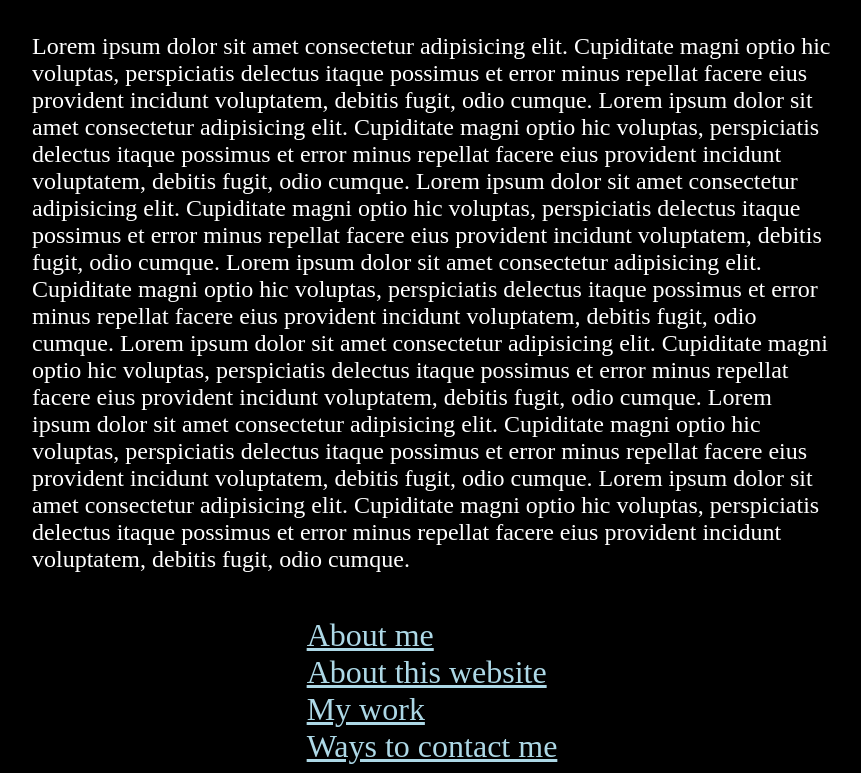
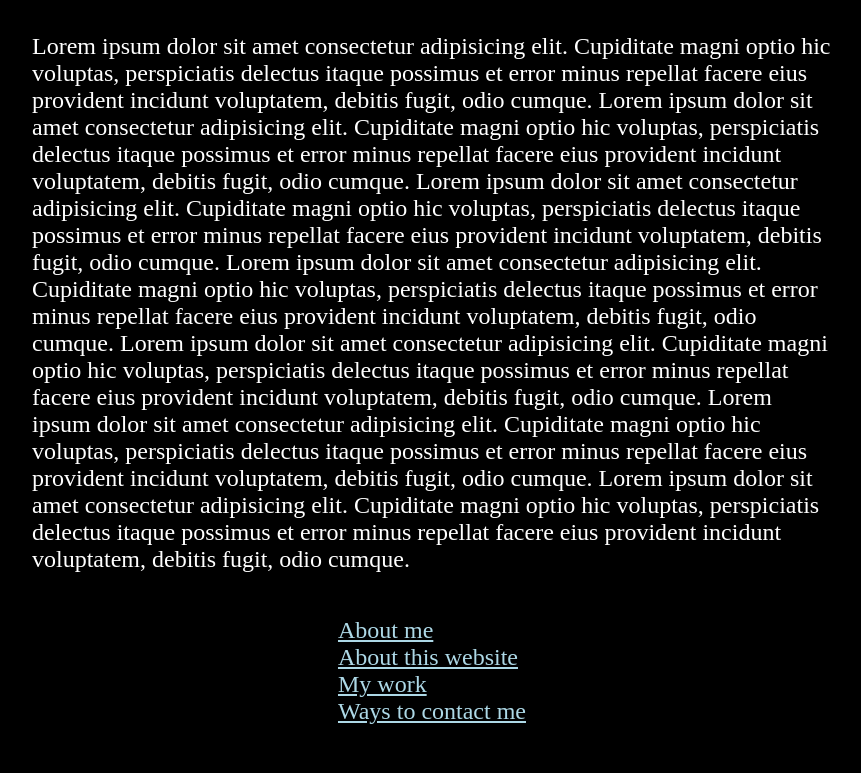
Before and after one commit to slowslow737/1337www, a plain HTML site: page contact.html in a window 1280 px wide. Shown: the part 193-966 px from the top of the page, without its empty margins (208-1069 px from the left). After the commit the page ends 926 px from the top, so only its background shows below. Drawn offline with Linux system fonts and the light colour scheme; a script that the page names is missing.

Commit message:
Add files via upload

```diff
--- a/main.css
+++ b/main.css
@@ -237,14 +237,14 @@ a:hover {
 
 /* If the screen size is 601px wide or more, set the font-size of <div> to 80px */
 @media screen and (min-width: 601px) {
-  #desc a {
-    font-size: 1.3rem;
+  #index a {
+    font-size: 1.5rem;
   }
 }
 
 /* If the screen size is 600px wide or less, set the font-size of <div> to 30px */
 @media screen and (max-width: 600px) {
-  #desc a {
+  #index a {
     font-size: 2rem;
   }
 }
```
